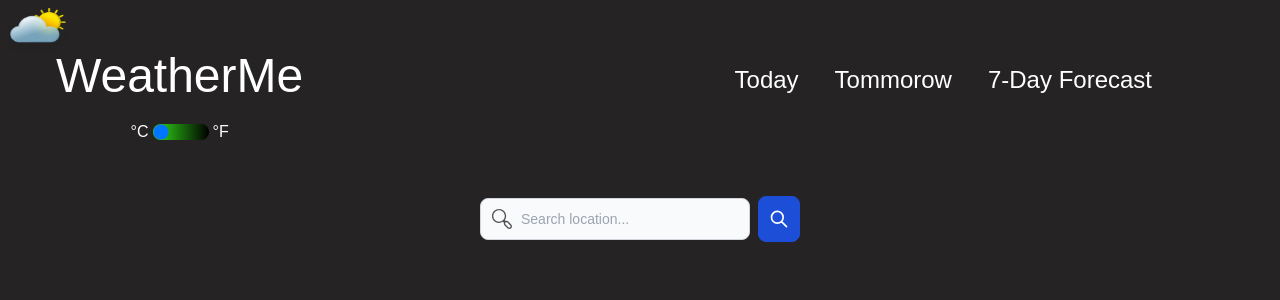
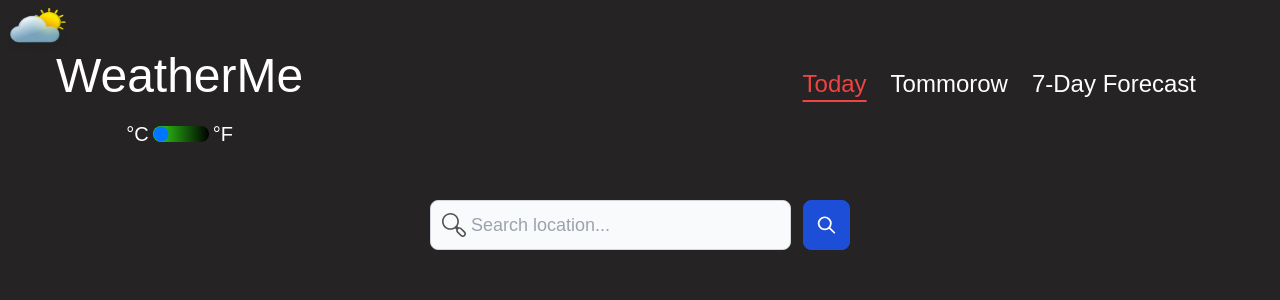
Before and after one commit to datotchkadua/Weather-app, a React (Create React App) app: page / in a window 1280 px wide. Shown: the top 300 px of the page. Built offline with nearby package versions, Linux system fonts and the light colour scheme; no server answers.

Commit message:
API key is visible

```diff
--- a/package.json
+++ b/package.json
@@ -7,7 +7,10 @@
     "@testing-library/react": "^13.4.0",
     "@testing-library/user-event": "^13.5.0",
     "axios": "^1.3.4",
+    "cors": "^2.8.5",
     "dotenv": "^16.0.3",
+    "express": "^4.18.2",
+    "nodemon": "^2.0.21",
     "react": "^18.2.0",
     "react-dom": "^18.2.0",
     "react-router-dom": "^6.8.2",
@@ -15,7 +18,8 @@
     "web-vitals": "^2.1.4"
   },
   "scripts": {
-    "start": "react-scripts start",
+    "start:backend": "nodemon index.js",
+    "start:frontend": "react-scripts start",
     "build": "CI= react-scripts build",
     "test": "react-scripts test",
     "eject": "react-scripts eject"
--- a/src/App.js
+++ b/src/App.js
@@ -4,6 +4,7 @@ import SharedLayout from "./pages/SharedLayout";
 import TodaysWeatherPage from "./pages/TodaysWeatherPage";
 import TommorowsWeatherPage from "./pages/TommorowsWeatherPage";
 import Forecast from "./pages/Forecast";
+import ErrorPage from "./pages/ErrorPage";
 
 function App() {
   return (
@@ -13,10 +14,7 @@ function App() {
           <Route index element={<TodaysWeatherPage />} />
           <Route path="tommorow" element={<TommorowsWeatherPage />} />
           <Route path="forecast" element={<Forecast />} />
-          <Route
-            path="*"
-            element={<h1 className="text-4xl">Page not found</h1>}
-          />
+          <Route path="*" element={<ErrorPage />} />
         </Route>
       </Routes>
     </BrowserRouter>
--- a/src/components/Input.js
+++ b/src/components/Input.js
@@ -15,31 +15,31 @@ const Input = () => {
     <div className="flex justify-center mb-10">
       <div className="flex flex-col justify-center items-center">
         {isError ? (
-          <p className="bg-[#f8d7da] text-[#721c24] rounded-sm text-center uppercase justify-center p-2 leading-6">
+          <p className="bg-[#f8d7da] text-[#721c24] rounded-sm text-center text-lg uppercase justify-center p-2 leading-6">
             {errorMsg} !!!
           </p>
         ) : null}
         <form
           onSubmit={formSubmit}
-          className="flex items-center w-1/3 min-w-[320px] mt-3"
+          className="flex items-center  min-w-[420px] mt-3"
         >
           <div className="relative w-full">
             <div className="absolute inset-y-0 left-0 flex items-center pl-3 pointer-events-none">
-              <img src={searchIcon} alt="" className="   w-5 h-5" />
+              <img src={searchIcon} alt="" className="   w-6 h-6" />
             </div>
 
             <input
               onChange={(e) => setLcation(e.target.value)}
               type="text"
               className="bg-gray-50 border border-gray-300
-             text-gray-900 text-sm rounded-lg
-              block w-full pl-10 p-2.5 outline-none min-w-[240px] "
+             text-gray-900 text-lg rounded-lg
+              block w-full pl-10 p-2.5 outline-none min-w-[320px] "
               placeholder="Search location..."
             />
           </div>
           <button
             type="submit"
-            className="p-2.5 ml-2 text-sm font-medium text-white bg-blue-700 rounded-lg border border-blue-700 hover:bg-blue-800  focus:outline-none  dark:bg-blue-600 dark:hover:bg-blue-700 "
+            className="p-3 ml-3 text-sm font-medium text-white bg-blue-700 rounded-lg border border-blue-700 hover:bg-blue-800  focus:outline-none  dark:bg-blue-600 dark:hover:bg-blue-700 "
           >
             <img
               src={whiteSearchIcon}
--- a/src/components/Navbar.js
+++ b/src/components/Navbar.js
@@ -1,6 +1,6 @@
 import React, { useEffect, useState } from "react";
 import logo from "../assets/logo.png";
-import { Link } from "react-router-dom";
+import { NavLink } from "react-router-dom";
 import { useGlobalContext } from "../context";
 
 const Navbar = () => {
@@ -13,14 +13,21 @@ const Navbar = () => {
 
   const currentDate = weatherData?.location.localtime;
 
+  const navigation = [
+    { name: "Today", to: "/" },
+    { name: "Tommorow", to: "/tommorow" },
+    { name: "7-Day Forecast", to: "/forecast" },
+  ];
+
   return (
     <div className=" flex justify-between w-full text-white mb-10 ">
       <div className="flex flex-col mr-10">
         <img src={logo} alt="logo" className="w-16 h-12 mt-2 ml-2" />
         <h1 className=" ml-14  leading-10 text-5xl">WeatherMe</h1>
         <p className=" flex justify-end text-xl">{currentDate}</p>
-        <div className="flex ml-14 mt-6 space-x-1 justify-center items-center">
+        <div className="flex ml-14 mt-6 space-x-1 justify-center items-center text-xl">
           <h4>°C</h4>
+
           <input
             value={temperatureValue}
             onChange={(e) => setTemperatureValue(e.target.value)}
@@ -32,26 +39,23 @@ const Navbar = () => {
           <h4>°F</h4>
         </div>
       </div>
-      <nav className="flex flex-row space-x-9 mt-16 mr-32 text-2xl 	">
-        <Link
-          to="/"
-          className="  hover:underline  underline-offset-8 hover:text-yellow-300 duration-300
-          "
-        >
-          Today
-        </Link>
-        <Link
-          to="/tommorow"
-          className=" hover:underline  underline-offset-8 hover:text-yellow-300 duration-300"
-        >
-          Tommorow
-        </Link>
-        <Link
-          to="/forecast"
-          className="hover:underline  underline-offset-8 hover:text-yellow-300   duration-300  "
-        >
-          7-Day Forecast
-        </Link>
+      <nav className="flex flex-row   p-4 mt-10 mr-14 text-2xl 	">
+        {navigation.map((item) => (
+          <NavLink
+            key={item.name}
+            to={item.to}
+            className={({ isActive }) => {
+              return (
+                " p-3 h-1/2 rounded-md hover:underline  underline-offset-10 hover:text-yellow-300 duration-300 " +
+                (isActive
+                  ? "underline underline-offset-8 text-red-500 	 "
+                  : null)
+              );
+            }}
+          >
+            {item.name}
+          </NavLink>
+        ))}
       </nav>
     </div>
   );
--- a/src/components/WeatherCard.js
+++ b/src/components/WeatherCard.js
@@ -49,25 +49,25 @@ const WeatherCard = () => {
             </div>
             <div className="flex justify-around mb-5 mt-20 w-full  items-center">
               <div className="flex justify-center items-center flex-col  space-y-1 ">
-                <h4>HUMIDITY</h4>
                 <img src={humidityImg} alt="" className=" w-10 h-10" />
                 <p>{weatherData.current.humidity}%</p>
+                <h4>HUMIDITY</h4>
               </div>
               <div className="flex justify-center items-center flex-col  space-y-1 ">
-                <h4>VISIBILITY</h4>
                 <img src={visibilityImg} alt="" className=" w-10 h-10" />
                 <p>{weatherData.current.vis_km}km</p>
+                <h4>VISIBILITY</h4>
               </div>
               <div className="flex justify-center items-center flex-col  space-y-1 ">
-                <h4>AIR PRESSURE</h4>
                 <img src={presureImg} alt="" className=" w-10 h-10" />
                 <p>{weatherData.current.pressure_mb}hPa</p>
+                <h4>AIR PRESSURE</h4>
               </div>
 
               <div className="flex justify-center items-center  flex-col space-y-1 ">
-                <h4>WIND</h4>
                 <img src={windImg} alt="" className=" w-10 h-10" />
                 <p>{weatherData.current.wind_mph}mph</p>
+                <h4>WIND</h4>
               </div>
             </div>
           </div>
--- a/src/context.js
+++ b/src/context.js
@@ -11,7 +11,6 @@ const AppContext = ({ children }) => {
   const [location, setLcation] = useState("Tbilisi");
   const [errorMsg, setErrorMsg] = useState("");
   const [isError, setIsError] = useState(false);
-
 
   const setTemperature = (name) => {
     if (name === "0") {
@@ -46,7 +45,6 @@ const AppContext = ({ children }) => {
     fetchData();
   }, []);
 
-
   return (
     <GlobalContext.Provider
       value={{
--- /dev/null
+++ b/src/pages/ErrorPage.js
@@ -0,0 +1,33 @@
+import React from "react";
+import { Link } from "react-router-dom";
+const ErrorPage = () => {
+  return (
+    <section className="bg-primary relative z-10 py-[120px] w-full">
+      <div className="container mx-auto">
+        <div className="-mx-4 flex">
+          <div className="w-full px-4">
+            <div className="mx-auto max-w-[400px] text-center">
+              <h2 className="mb-2 text-[50px] font-bold leading-none text-white sm:text-[80px] md:text-[100px]">
+                404
+              </h2>
+              <h4 className="mb-3 text-[22px] font-semibold leading-tight text-white">
+                Oops! That page can’t be found
+              </h4>
+              <p className="mb-8 text-lg text-white">
+                The page you are looking for it maybe deleted
+              </p>
+              <Link
+                to="/"
+                className="hover:text-primary inline-block rounded-lg border border-white px-8 py-3 text-center text-base font-semibold text-white transition hover:bg-white hover:text-black"
+              >
+                Go To Home
+              </Link>
+            </div>
+          </div>
+        </div>
+      </div>
+    </section>
+  );
+};
+
+export default ErrorPage;
--- a/src/pages/TommorowsWeatherPage.js
+++ b/src/pages/TommorowsWeatherPage.js
@@ -23,7 +23,7 @@ const TommorowsWeatherPage = () => {
         <div>
           <div className=" flex  justify-center p-5  ">
             <div
-              className=" flex justify-center w-[60rem] p-7 text-white
+              className=" flex justify-center w-[50rem] p-7 text-white
        rounded-xl
        bg-gradient-to-r from-[#AD36CB] to-[#333333] "
             >
--- a/tailwind.config.js
+++ b/tailwind.config.js
@@ -2,7 +2,11 @@
 module.exports = {
   content: ["./src/**/*.{js,jsx,ts,tsx}"],
   theme: {
-    extend: {},
+    extend: {
+      textUnderlineOffset: {
+        10: "10px",
+      },
+    },
   },
   plugins: [],
 };
```
Also changed, not shown: index.js (added, +24 -0 lines), 1 other file (tests, documents, lock files or other folders).
